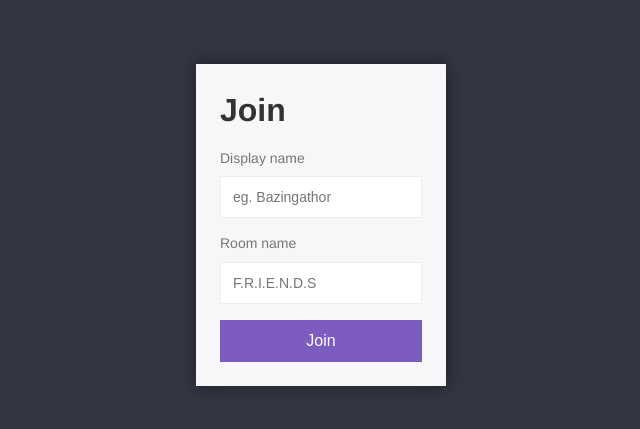
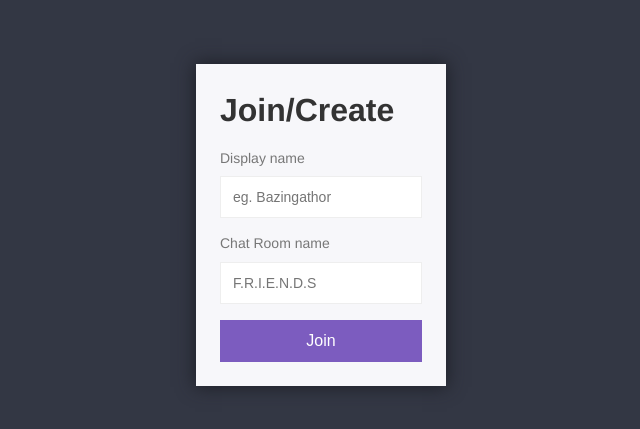
Before and after one commit to deepgosalia1/Chat-Room, a website: page public/index.html in a window 1280 px wide. Shown: the part 175-604 px from the top of the page, without its empty margins (319-959 px from the left). Drawn offline with Linux system fonts and the light colour scheme.

Commit message:
user interface modifications

```diff
--- a/public/index.html
+++ b/public/index.html
@@ -10,11 +10,11 @@
 <body>
     <div class="centered-form">
         <div class="centered-form__box">
-            <h1>Join</h1>
+            <h1>Join/Create</h1>
             <form action="/chat.html">
                 <label>Display name</label>
                 <input type="text" required name="username" placeholder="eg. Bazingathor" autocomplete="off" >
-                <label>Room name</label>
+                <label>Chat Room name</label>
                 <input type="text" required name="room" placeholder="F.R.I.E.N.D.S" autocomplete="off">
                 <button> Join </button>
             </form>
```
